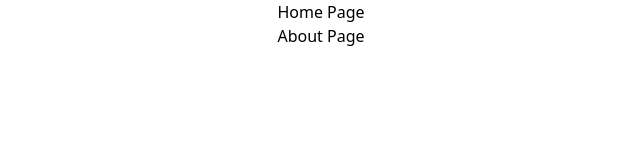
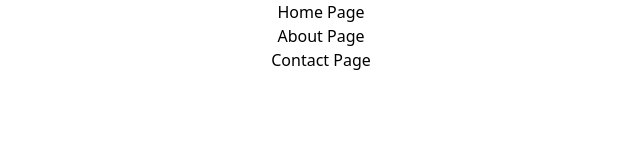
Before and after one commit to Abhijeetkokat007/rk-public-school, a React (Create React App) app: page / in a window 1280 px wide. Shown: the top 160 px of the page, without its empty margins (319-959 px from the left). Built offline with nearby package versions, Linux system fonts and the light colour scheme.

Commit message:
Update App.js

```diff
--- a/src/App.js
+++ b/src/App.js
@@ -6,6 +6,7 @@ function App() {
     <div className="App">
      <h1>Home Page</h1>
      <h1>About Page</h1>
+    <h1>Contact Page</h1>
     </div>
   );
 }
```
